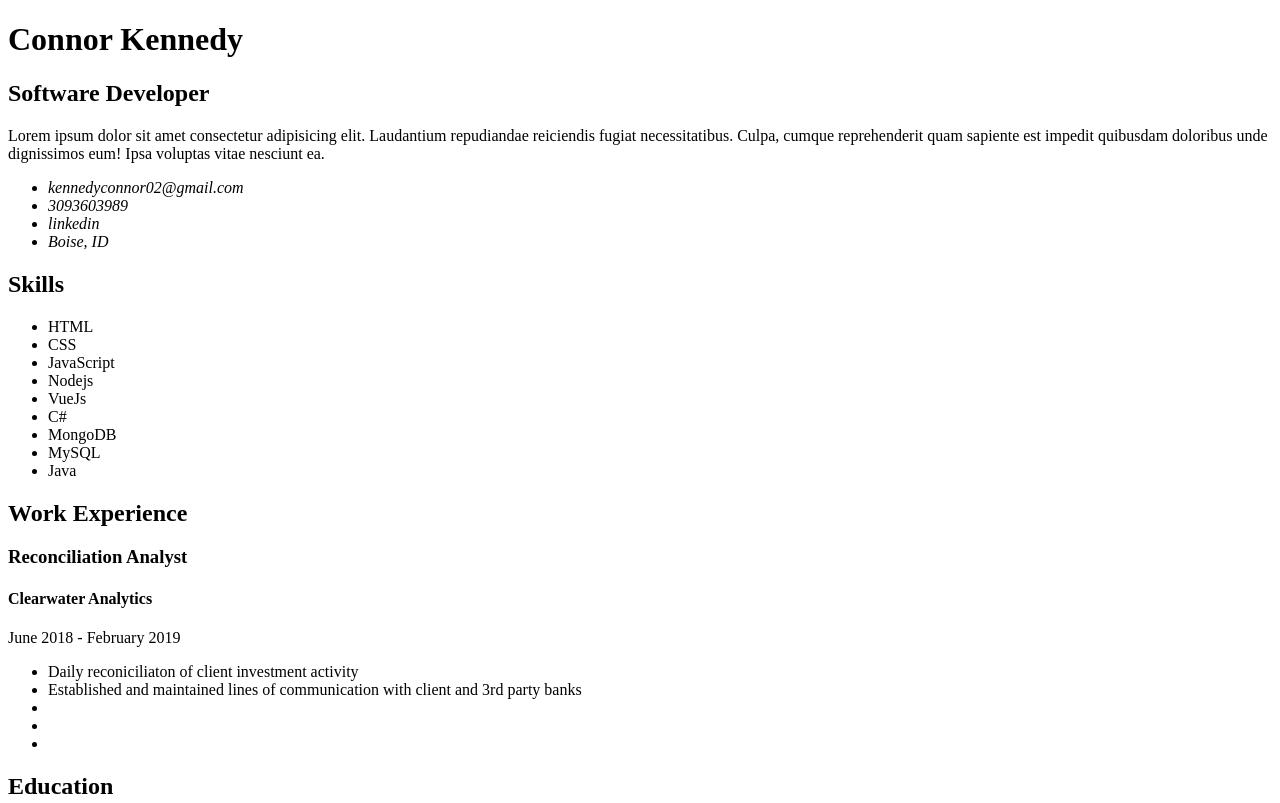
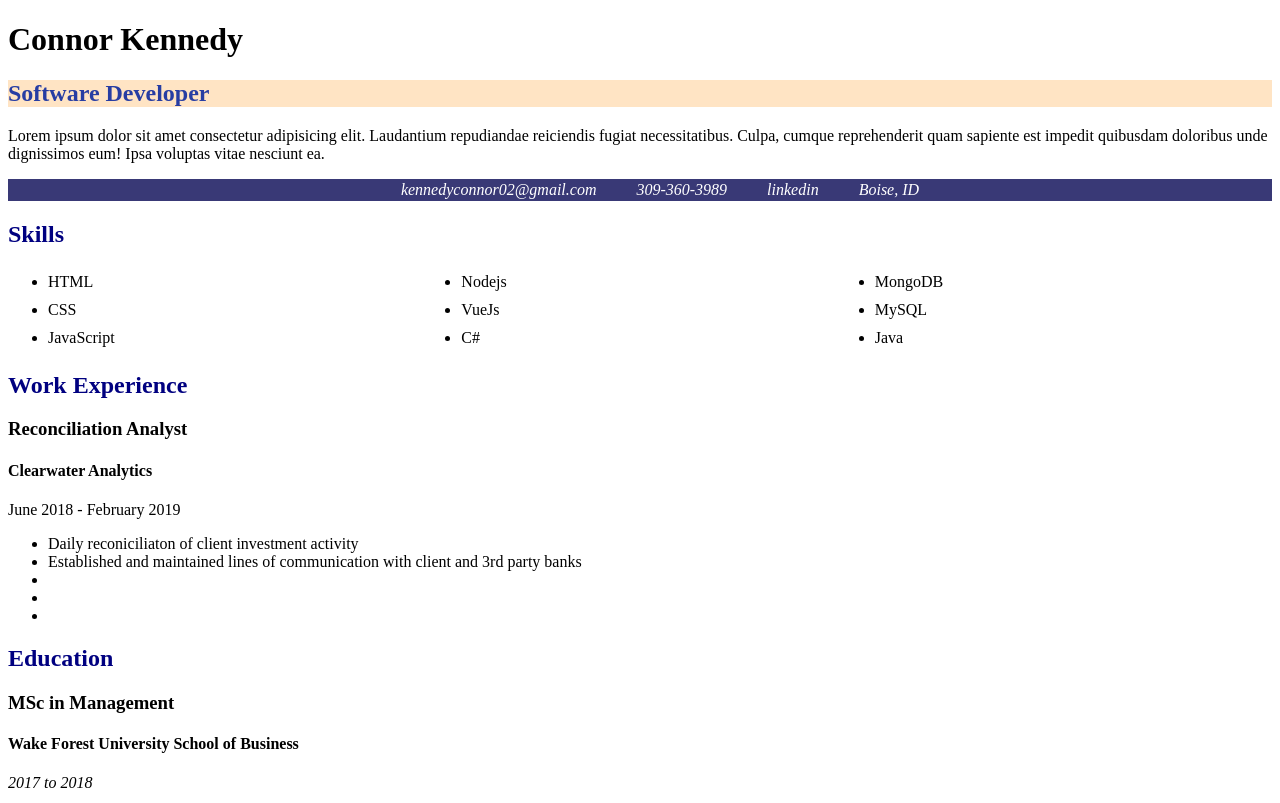
Before and after one commit to kennedyconnor/Resume, a plain HTML site: page index.html in a window 1280 px wide. Shown: the top 803 px of the page. Drawn offline with Linux system fonts and the light colour scheme.

Commit message:
initial CSS

```diff
--- a/assets/style.css
+++ b/assets/style.css
@@ -0,0 +1,35 @@
+/*{
+  outline-color: slateblue
+}*/
+
+h2{
+background-color: bisque;
+  color: rgb(39, 61, 163);
+}
+
+address{
+  background-color: rgba(30, 30, 99, 0.877);
+  color:white
+}
+
+address ul{
+  list-style:none;
+  display: flex;
+  justify-content: center;
+}
+
+address li{
+  padding: 2px 20px
+}
+
+section>header {
+  color:navy
+}
+
+#skills ul {
+  column-count: 3
+}
+
+#skills li{
+  padding: 5px 0px
+}
--- a/index.html
+++ b/index.html
@@ -5,6 +5,7 @@
   <meta charset="UTF-8">
   <meta name="viewport" content="width=device-width, initial-scale=1.0">
   <meta http-equiv="X-UA-Compatible" content="ie=edge">
+  <link rel="stylesheet" href="assets/style.css">
   <title>Connor Resume</title>
 </head>
 
@@ -18,7 +19,7 @@
     <address>
       <ul>
         <li>kennedyconnor02@gmail.com</li>
-        <li>3093603989</li>
+        <li>309-360-3989</li>
         <li>linkedin</li>
         <li>Boise, ID</li>
       </ul>
```
